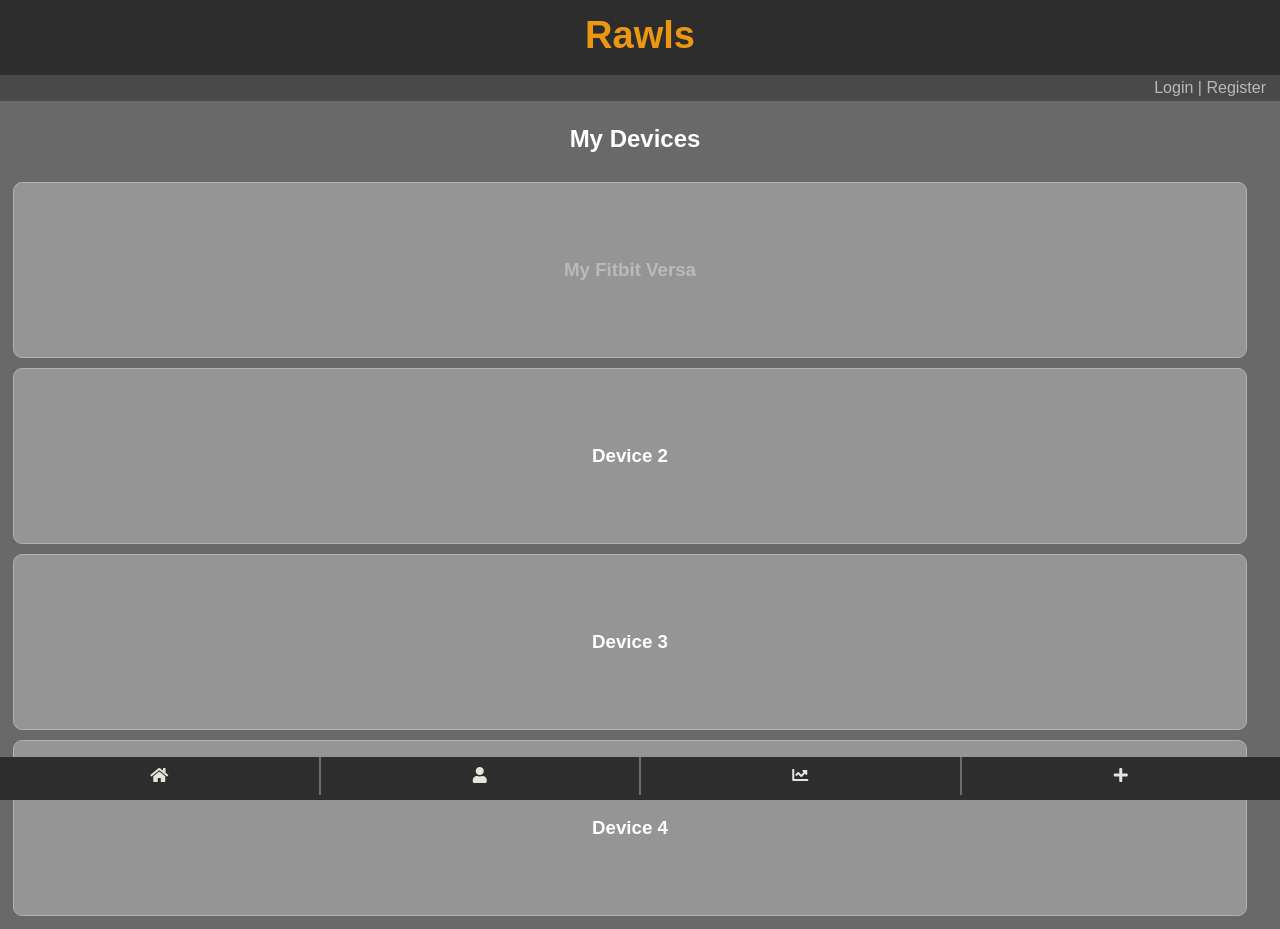
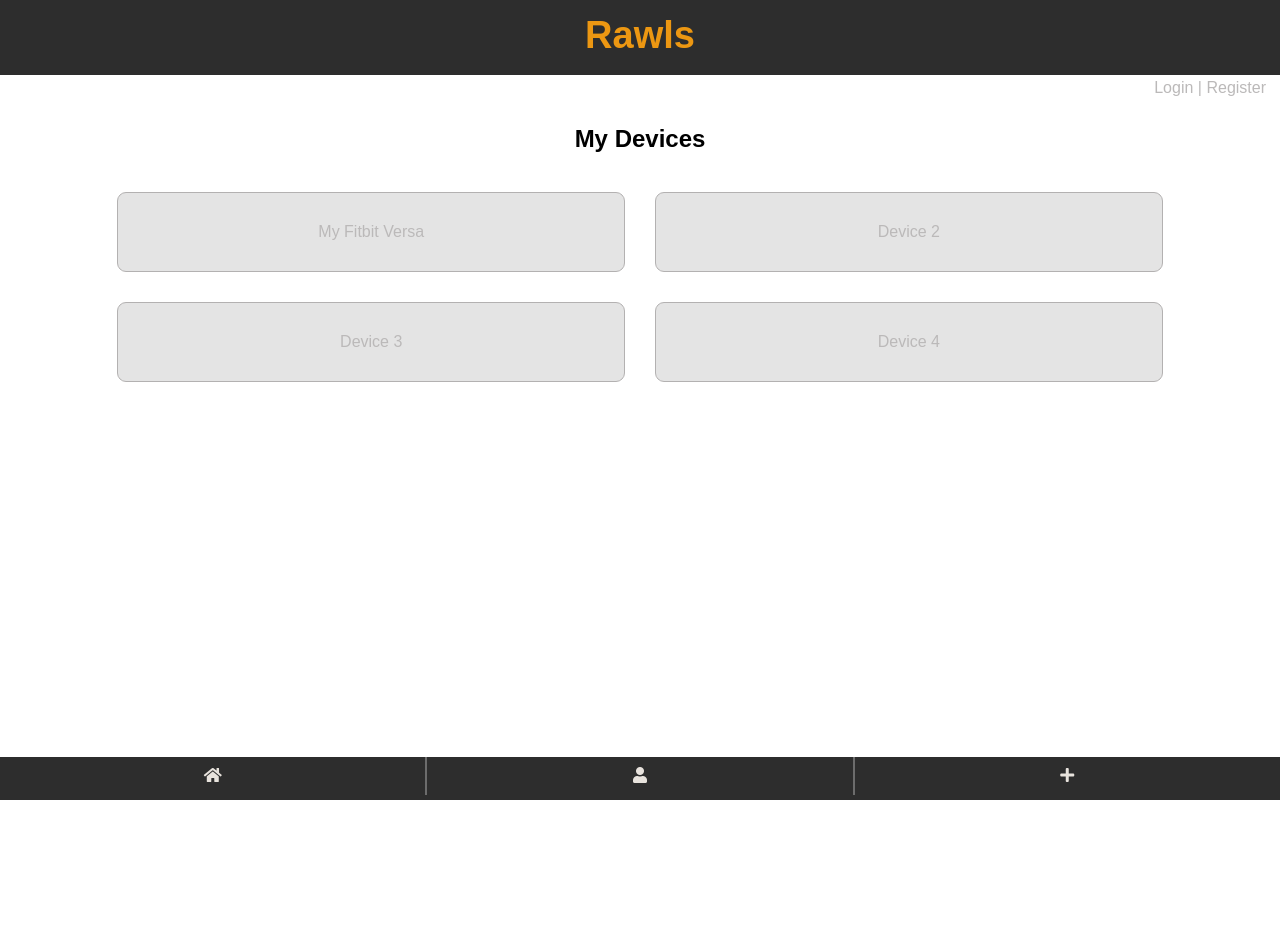
Before and after one commit to aslebloas/rawls, a Flask app: page / in a window 1280 px wide. After the commit the page ends 800 px from the top, so only its background shows below. Run offline with Flask 2, Linux system fonts and the light colour scheme; some libraries are stand-ins or nearby versions.

Commit message:
Change footer and tiles on devices page

```diff
--- a/static/style.css
+++ b/static/style.css
@@ -1,5 +1,9 @@
+html
+{
+    color: black;
+}
 body {
-     margin:0px;
+    margin:0px;
 }
 ul {
     display: flex;
@@ -58,9 +62,7 @@ li {
     background: #2d2d2d;
     padding: 10px;
 }
-html {
-    background: #696969;
-}
+
 nav {
     width: 100%;
 }
@@ -92,10 +94,8 @@ header {
     background: #2d2d2d;
 }
 div {
-    background: #4a4949;
     padding: 4px;
     text-align: right;
-    padding-right: 14px;
     color: #bbb9b9;
 }
 
@@ -106,19 +106,28 @@ div a {
 
 h2 {
     text-align: center;
+    color: black;
 }
-div#devices {
-    display:;
+.login-bar
+{
+    padding-right: 14px;
+}
+div#devices-container {
+    display: flex;
+    flex-wrap: wrap;
+    justify-content: center;
 }
 
-h3 {
-    flex-wrap: wrap;
+.device
+{
+    width: 40%;
     border: 1px solid #b3b1b1;
     margin: 5px;
-    padding: 76px;
+    padding: 30px 0px 30px 0px;
     text-align: center;
     border-radius: 9px;
     background: #c6c5c578;
+    margin: 15px;
 }
 
 div#devices {
--- a/templates/index.html
+++ b/templates/index.html
@@ -1,10 +1,12 @@
 {% extends "layout.html" %}
 {% block container %}
 <div id=content>
-<h2>My Devices</h2>
-<div id=devices>
-<h3><a href="/devices/1">My Fitbit Versa</a></h3>
-<h3>Device 2</h3>
-<h3>Device 3</h3>
-<h3>Device 4</h3></div></div>
+	<h2>My Devices</h2>
+	<div id="devices-container">
+	<div class="device"><a href="/devices/1">My Fitbit Versa</a>
+	</div>
+	<div class="device">Device 2</div>
+	<div class="device">Device 3</div>
+	<div class="device">Device 4</div>
+</div>
 {% endblock %}
--- a/templates/layout.html
+++ b/templates/layout.html
@@ -8,15 +8,14 @@
 </head>
 <body>
   <header><h1>Rawls</h1></header>
-  <div><a href="/login">Login</a> | <a href="/register">Register</a></div>
+  <div class="login-bar"><a href="/login">Login</a> | <a href="/register">Register</a></div>
   {% block container %}{% endblock %}
   <footer>
     <nav>
       <ul>
-	<li><a href="/"><i class="fas fa-home"></i></i></a></li>
-	<li><a href="/user/username/"><i class="fas fa-user"></i></a></li>
-	<li><a href="/stats"><i class="fas fa-chart-line"></i></a></li>
-	<li><a href="/devices/new/"><i class="fas fa-plus"></i></a></li>
+      	<li><a href="/"><i class="fas fa-home"></i></i></a></li>
+      	<li><a href="/user/username/"><i class="fas fa-user"></i></a></li>
+      	<li><a href="/devices/new/"><i class="fas fa-plus"></i></a></li>
       </ul>
     </nav>
   </footer>
```
